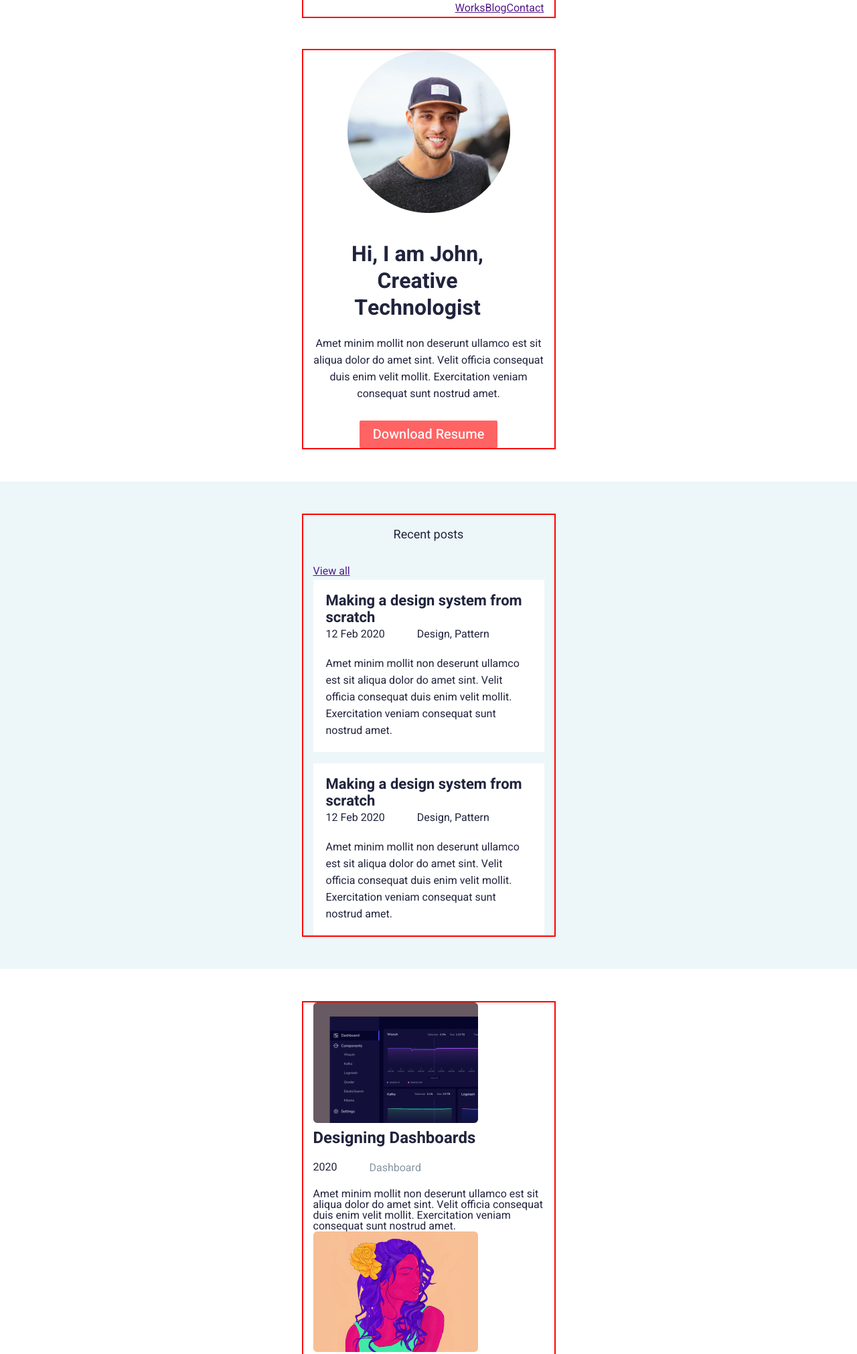
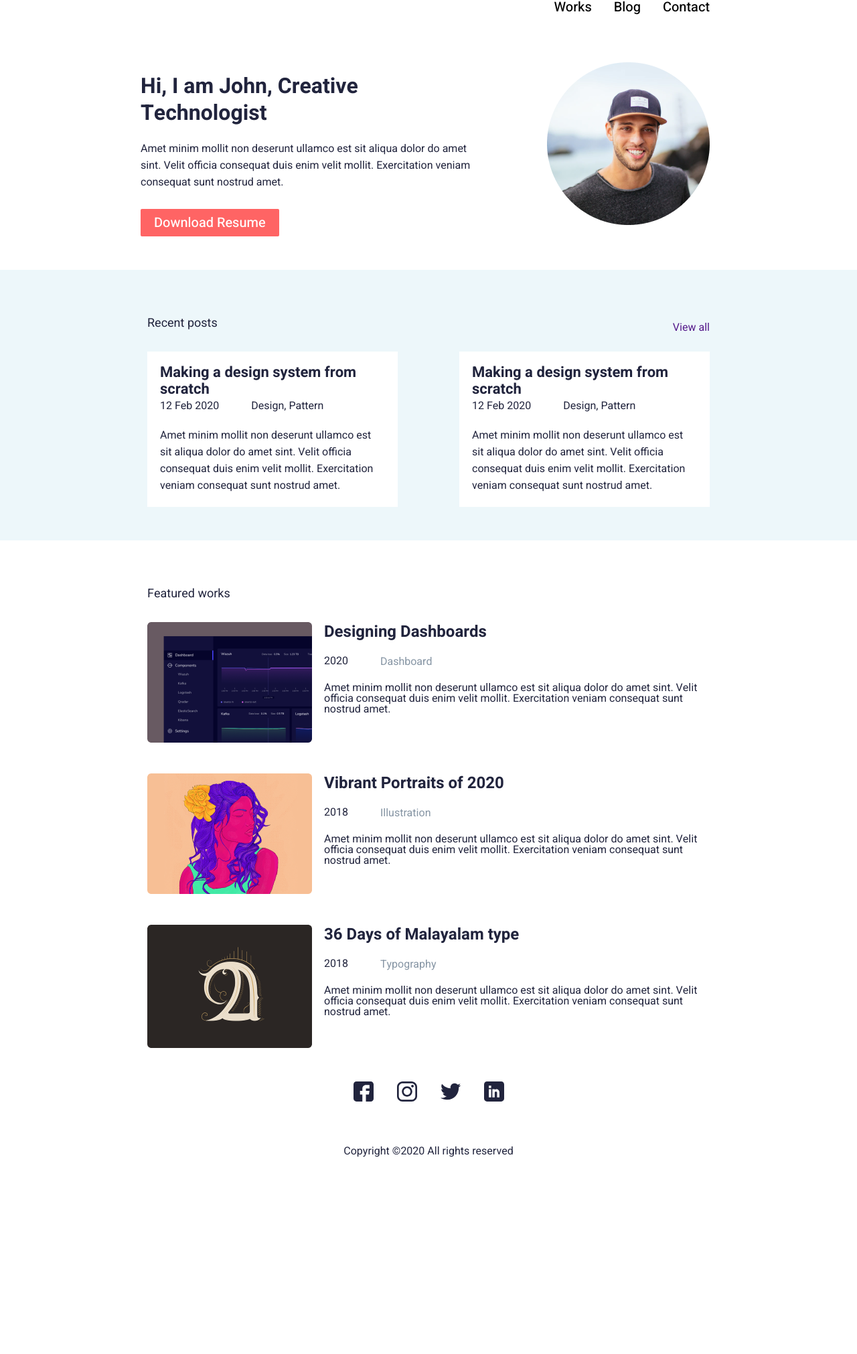
Before and after one commit to Bogdan3690/John, a plain HTML site: page index.html in a window 1280 px wide. Shown: the top 2022 px of the page at 67% size. After the commit the page ends 1732 px from the top, so only its background shows below. Drawn offline with nearby package versions, Linux system fonts and the light colour scheme.

Commit message:
add desk top addaptive

```diff
--- a/index.html
+++ b/index.html
@@ -1,13 +1,22 @@
 <!DOCTYPE html>
 <html lang="en">
   <head>
-    <meta charset="UTF-8">
-    <meta name="viewport" content="width=device-width, initial-scale=1.0">
-    <link rel="stylesheet" href="https://cdnjs.cloudflare.com/ajax/libs/modern-normalize/3.0.1/modern-normalize.min.css" integrity="sha512-q6WgHqiHlKyOqslT/lgBgodhd03Wp4BEqKeW6nNtlOY4quzyG3VoQKFrieaCeSnuVseNKRGpGeDU3qPmabCANg==" crossorigin="anonymous" referrerpolicy="no-referrer" />
-    <link rel="preconnect" href="https://fonts.googleapis.com">
-<link rel="preconnect" href="https://fonts.gstatic.com" crossorigin>
-<link href="https://fonts.googleapis.com/css2?family=Heebo:wght@100..900&display=swap" rel="stylesheet">
-<link rel="stylesheet" href="./css/main.min.css">
+    <meta charset="UTF-8" />
+    <meta name="viewport" content="width=device-width, initial-scale=1.0" />
+    <link
+      rel="stylesheet"
+      href="https://cdnjs.cloudflare.com/ajax/libs/modern-normalize/3.0.1/modern-normalize.min.css"
+      integrity="sha512-q6WgHqiHlKyOqslT/lgBgodhd03Wp4BEqKeW6nNtlOY4quzyG3VoQKFrieaCeSnuVseNKRGpGeDU3qPmabCANg=="
+      crossorigin="anonymous"
+      referrerpolicy="no-referrer"
+    />
+    <link rel="preconnect" href="https://fonts.googleapis.com" />
+    <link rel="preconnect" href="https://fonts.gstatic.com" crossorigin />
+    <link
+      href="https://fonts.googleapis.com/css2?family=Heebo:wght@100..900&display=swap"
+      rel="stylesheet"
+    />
+    <link rel="stylesheet" href="./css/main.min.css" />
     <title>John</title>
   </head>
   <body>
@@ -23,17 +32,24 @@
     <main>
       <section class="hi">
         <div class="container">
-        <img src="./img/face.png" alt="">
-        <h1 class="title">Hi, I am John,
-            Creative Technologist</h1>
-            <p class="text">Amet minim mollit non deserunt ullamco est sit aliqua dolor do amet sint. Velit officia consequat duis enim velit mollit. Exercitation veniam consequat sunt nostrud amet.</p>
+          <img src="./img/face.png" alt="" />
+          <div class="reverse">
+            <h1 class="title">Hi, I am John, Creative Technologist</h1>
+            <p class="text">
+              Amet minim mollit non deserunt ullamco est sit aliqua dolor do
+              amet sint. Velit officia consequat duis enim velit mollit.
+              Exercitation veniam consequat sunt nostrud amet.
+            </p>
             <button class="button" type="button">Download Resume</button>
+          </div>
         </div>
       </section>
       <section class="posts">
         <div class="container">
+            <div class="recent">
           <h2 class="sec-title">Recent posts</h2>
           <a class="link" href="">View all</a>
+        </div>
           <ul class="list">
             <li class="item">
               <h3 class="title">Making a design system from scratch</h3>
@@ -41,7 +57,11 @@
                 <p class="text">12 Feb 2020</p>
                 <p class="text design">Design, Pattern</p>
               </div>
-                        <p class="text">Amet minim mollit non deserunt ullamco est sit aliqua dolor do amet sint. Velit officia consequat duis enim velit mollit. Exercitation veniam consequat sunt nostrud amet.</p>
+              <p class="text">
+                Amet minim mollit non deserunt ullamco est sit aliqua dolor do
+                amet sint. Velit officia consequat duis enim velit mollit.
+                Exercitation veniam consequat sunt nostrud amet.
+              </p>
             </li>
             <li class="item">
               <h3 class="title">Making a design system from scratch</h3>
@@ -49,62 +69,97 @@
                 <p class="text">12 Feb 2020</p>
                 <p class="text design">Design, Pattern</p>
               </div>
-                        <p class="text">Amet minim mollit non deserunt ullamco est sit aliqua dolor do amet sint. Velit officia consequat duis enim velit mollit. Exercitation veniam consequat sunt nostrud amet.</p>
+              <p class="text">
+                Amet minim mollit non deserunt ullamco est sit aliqua dolor do
+                amet sint. Velit officia consequat duis enim velit mollit.
+                Exercitation veniam consequat sunt nostrud amet.
+              </p>
             </li>
           </ul>
         </div>
       </section>
       <section class="works">
         <div class="container">
+            <h2 class="sec-title">Featured works</h2>
           <ul class="list">
             <li class="item">
-                        <img src="./img/design.png" alt="">
+              <img src="./img/design.png" alt="" />
+              <div class="box">
               <h2 class="title">Designing Dashboards</h2>
               <div class="date">
                 <p class="year">2020</p>
                 <p class="extra-text">Dashboard</p>
             </div>
-                        <p class="text">Amet minim mollit non deserunt ullamco est sit aliqua dolor do amet sint. Velit officia consequat duis enim velit mollit. Exercitation veniam consequat sunt nostrud amet.</p>
+              <p class="text">
+                Amet minim mollit non deserunt ullamco est sit aliqua dolor do
+                amet sint. Velit officia consequat duis enim velit mollit.
+                Exercitation veniam consequat sunt nostrud amet.
+              </p>
+            </div>
             </li>
             <li class="item">
-                        <img src="./img/illustration.png" alt="">
+              <img src="./img/illustration.png" alt="" />
+              <div class="box">
               <h2 class="title">Vibrant Portraits of 2020</h2>
               <div class="date">
                 <p class="year">2018</p>
                 <p class="extra-text">Illustration</p>
             </div>
-                        <p class="text">Amet minim mollit non deserunt ullamco est sit aliqua dolor do amet sint. Velit officia consequat duis enim velit mollit. Exercitation veniam consequat sunt nostrud amet.</p>
+              <p class="text">
+                Amet minim mollit non deserunt ullamco est sit aliqua dolor do
+                amet sint. Velit officia consequat duis enim velit mollit.
+                Exercitation veniam consequat sunt nostrud amet.
+              </p>
+            </div>
             </li>
             <li class="item">
-                        <img src="./img/days.png" alt="">
+              <img src="./img/days.png" alt="" />
+              <div class="box">
               <h2 class="title">36 Days of Malayalam type</h2>
               <div class="date">
                 <p class="year">2018</p>
                 <p class="extra-text">Typography</p>
               </div>
-                        <p class="text">Amet minim mollit non deserunt ullamco est sit aliqua dolor do amet sint. Velit officia consequat duis enim velit mollit. Exercitation veniam consequat sunt nostrud amet.</p>
+              <p class="text">
+                Amet minim mollit non deserunt ullamco est sit aliqua dolor do
+                amet sint. Velit officia consequat duis enim velit mollit.
+                Exercitation veniam consequat sunt nostrud amet.
+              </p>
+            </div>
             </li>
           </ul>
         </div>
       </section>
     </main>
-    <footer>
+    <footer class="footer">
       <div class="container">
         <ul class="social">
           <li class="item">
-                <a href=""></a><svg><use></use></svg></a>
+            <a href=""
+              ><svg class="icon" width="30">
+                <use href="./img/symbol-defs.svg#icon-fb"></use></svg
+            ></a>
           </li>
           <li class="item">
-                <a href=""></a><svg><use></use></svg></a>
+            <a href=""
+              ><svg class="icon" width="30">
+                <use href="./img/symbol-defs.svg#icon-ig"></use></svg
+            ></a>
           </li>
           <li class="item">
-                <a href=""></a><svg><use></use></svg></a>
+            <a href=""
+              ><svg class="icon" width="30">
+                <use href="./img/symbol-defs.svg#icon-X"></use></svg
+            ></a>
           </li>
           <li class="item">
-                <a href=""></a><svg><use></use></svg></a>
+            <a href=""
+              ><svg class="icon" width="30">
+                <use href="./img/symbol-defs.svg#icon-in"></use></svg
+            ></a>
           </li>
         </ul>
-        <p class="text">Copyright &#xa9;2020 All rights reserved </p>
+        <p class="text">Copyright &#xa9;2020 All rights reserved</p>
       </div>
     </footer>
   </body>
--- a/sass/_common.scss
+++ b/sass/_common.scss
@@ -13,7 +13,7 @@ ul,p,h1,h2,h3{
     padding: 0;
 }
 
-ul{
+ul, a{
     text-decoration: none;
     list-style: none;
 }
@@ -24,7 +24,9 @@ ul{
     width: 375px;
     padding-left: 15px;
     padding-right: 15px;
-    outline: solid 2px red;
+    @media screen and (min-width: 870px){
+        width: 870px;
+    }
 }
 
 section{
--- /dev/null
+++ b/sass/_footer.scss
@@ -0,0 +1,17 @@
+.footer{
+    .icon{
+        fill: #21243D;
+        height: 30px;
+    }
+
+    .social{
+        display: flex;
+        justify-content: center;
+        gap: 35px;
+        margin-bottom: 54px;
+    }
+
+    .text{
+        text-align: center;
+    }
+}
--- a/sass/_header.scss
+++ b/sass/_header.scss
@@ -1,4 +1,18 @@
-.header .list{
+.header{
+ .list{
     display: flex;
     justify-content: end;
+    @media screen and (min-width: 870px){
+        gap: 33px;
+    }
 }
+
+a{
+    color: #000000;
+    font-weight: 500;
+    font-size: 20px;
+    line-height: 100%;
+    text-align: right;
+    padding: 27px 0;
+}
+}
--- a/sass/_hi.scss
+++ b/sass/_hi.scss
@@ -1,20 +1,42 @@
-.hi{
+.hi {
   text-align: center;
 
-    .title{
+  .container {
+    @media screen and (min-width: 870px) {
+      display: flex;
+      flex-direction: row-reverse;
+      align-items: center;
+    }
+  }
+
+.reverse{
+    @media screen and (min-width: 870px) {
+        width: 497px;
+        margin-right: 110px;
+      }
+}
+
+  .title {
     margin-top: 34px;
     font-weight: 700;
     font-size: 32px;
     line-height: 40px;
     width: 312px;
+    @media screen and (min-width: 870px) {
+        text-align: start;
+        width: 506px;
+    }
   }
 
-    .text{
+  .text {
     margin-top: 21px;
     font-size: 16px;
+    @media screen and (min-width: 870px) {
+        text-align: start;
+    }
   }
 
-    .button{
+  .button {
     margin-top: 27px;
     background: rgba(255, 100, 100, 1);
     color: white;
@@ -24,4 +46,7 @@ border-radius: 2px;
     font-weight: 500;
     font-size: 20px;
   }
+  @media screen and (min-width: 870px) {
+      text-align: start;
   }
+}
--- a/sass/_posts.scss
+++ b/sass/_posts.scss
@@ -5,8 +5,16 @@
     .item{
     background-color: #fff;
     padding: 19px;
+
+    @media screen and (max-width: 869px) {
     &:not(:last-child){
         margin-bottom: 17px;
+    }
+    }
+
+    @media screen and (min-width: 870px) {
+        text-align: start;
+        width: 374px;
     }
 }
 
@@ -17,11 +25,22 @@
         font-weight: inherit;
         text-align: center;
         margin-bottom: 12px;
+    @media screen and (min-width: 870px) {
+        text-align: start;
+    }
+        }
+
+        .list{
+    @media screen and (min-width: 870px) {
+        display: flex;
+        justify-content: space-between;
+    }
         }
 
     .link{
             @media screen and (max-width: 869px){
                 display: none;
+                color: #00A8CC;
             }
         }
 
@@ -41,6 +60,12 @@
         border-width: 1px;
         color: black;
     }
+
+    .recent{
+        display: flex;
+        justify-content: space-between;
+        align-items: center;
+    }
 }
 
 .date{
--- a/sass/_works.scss
+++ b/sass/_works.scss
@@ -5,7 +5,29 @@
             @media screen and (max-width: 869px){
                 display: none;
             }
+            @media screen and (min-width: 870px){
+                margin-top: 46px;
+            }
         }
+        @media screen and (min-width: 870px){
+            display: flex;
+        }
+    }
+
+    img{
+    margin-right: 18px;
+}
+
+    .sec-title{
+    font-size: 18px;
+    line-height: 60px;
+    vertical-align: bottom;
+    font-weight: inherit;
+    text-align: center;
+    margin-bottom: 12px;
+@media screen and (min-width: 870px) {
+    text-align: start;
+}
     }
 
     .title{
--- a/sass/main.scss
+++ b/sass/main.scss
@@ -3,3 +3,4 @@
 @import "./hi";
 @import "./posts";
 @import "./works";
+@import "./footer";
```
Also changed, not shown: css/main.css, css/main.min.css, img/symbol-defs.svg (added), 2 other files. Lines whose indentation alone changed are shown as unchanged.
